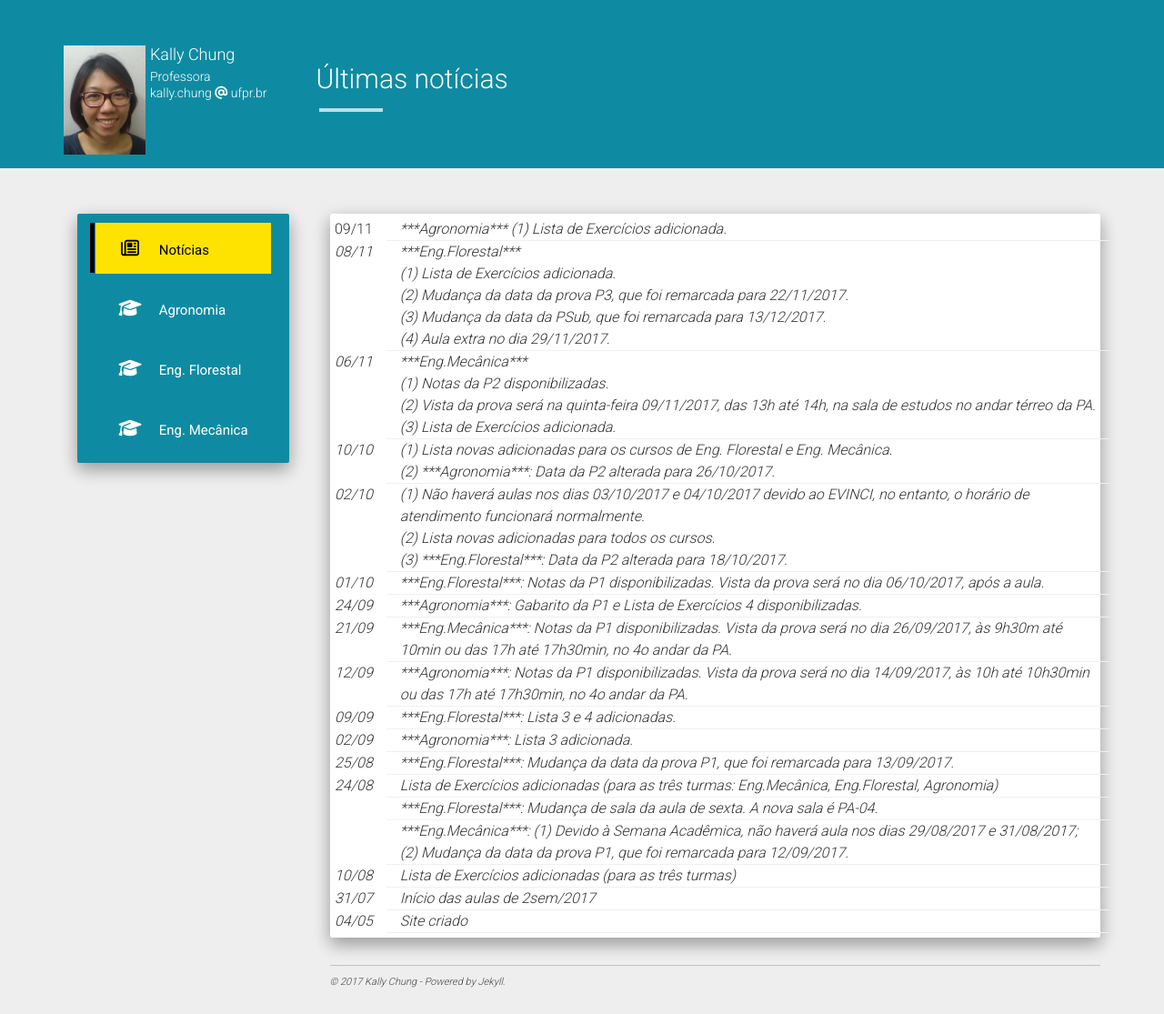
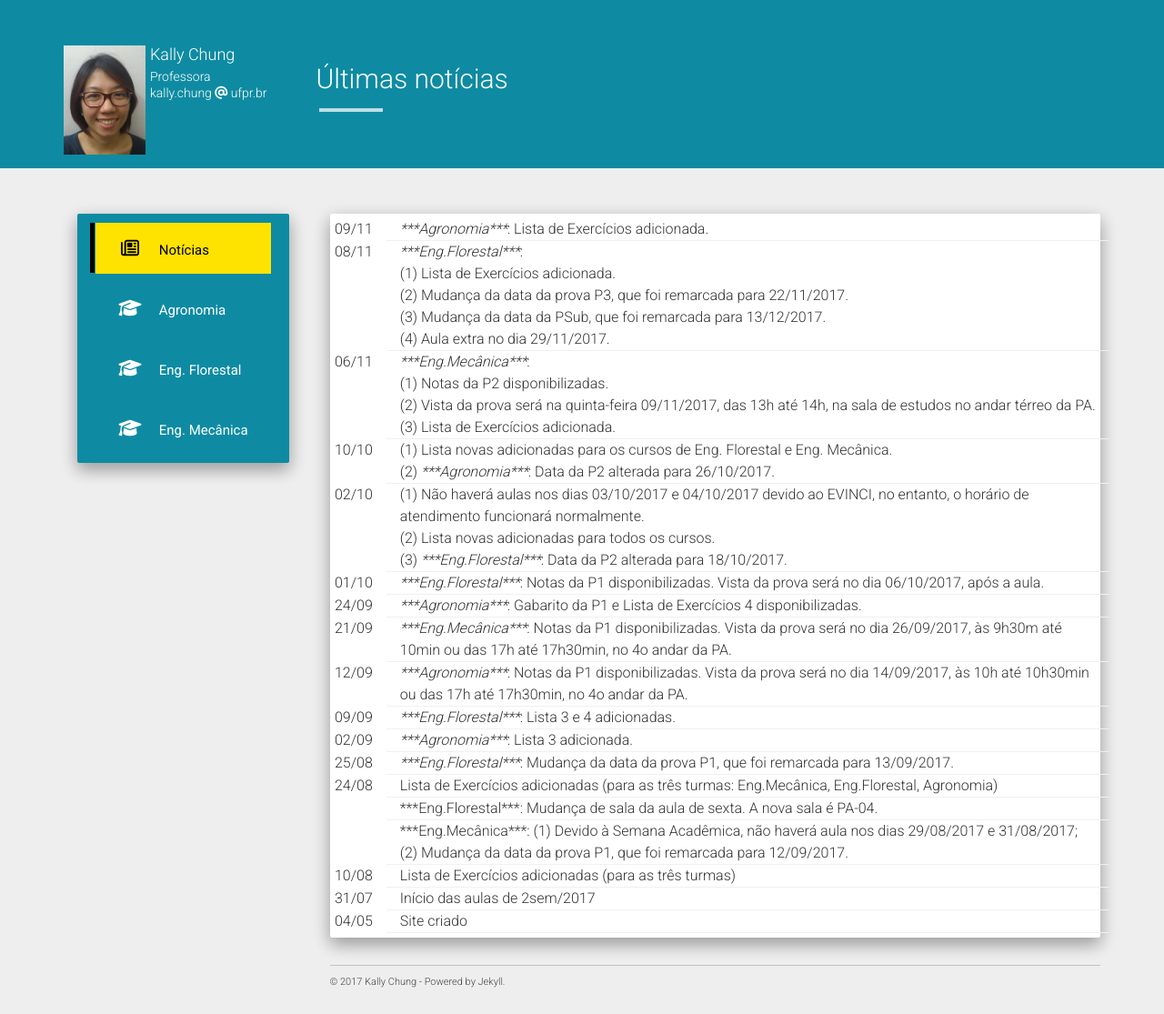
Before and after one commit to chunggnuhc/chunggnuhc.github.io, a Jekyll site: the page built from index.html, in a window 1280 px wide. Shown: the whole page at 91% size. Built offline with Jekyll 4.4.1, drawn with Linux system fonts in a browser that asks for light colours; nearby versions of some CDN libraries.

Commit message:
Update noticias.yml

```diff
--- a/_data/noticias.yml
+++ b/_data/noticias.yml
@@ -1,9 +1,9 @@
 - data: 2017-11-09
-  noticia: "<i>***Agronomia***</i:> (1) Lista de Exercícios adicionada."
+  noticia: "<i>***Agronomia***</i>: Lista de Exercícios adicionada."
 - data: 2017-11-08
-  noticia: "<i>***Eng.Florestal***</i:><br>(1) Lista de Exercícios adicionada. <br>(2) Mudança da data da prova P3, que foi remarcada para 22/11/2017. <br>(3) Mudança da data da PSub, que foi remarcada para 13/12/2017. <br>(4) Aula extra no dia 29/11/2017."
+  noticia: "<i>***Eng.Florestal***</i>:<br>(1) Lista de Exercícios adicionada. <br>(2) Mudança da data da prova P3, que foi remarcada para 22/11/2017. <br>(3) Mudança da data da PSub, que foi remarcada para 13/12/2017. <br>(4) Aula extra no dia 29/11/2017."
 - data: 2017-11-06
-  noticia: "<i>***Eng.Mecânica***</i:><br>(1) Notas da P2 disponibilizadas. <br>(2) Vista da prova será na quinta-feira 09/11/2017, das 13h até 14h, na sala de estudos no andar térreo da PA.<br>(3) Lista de Exercícios adicionada."
+  noticia: "<i>***Eng.Mecânica***</i>:<br>(1) Notas da P2 disponibilizadas. <br>(2) Vista da prova será na quinta-feira 09/11/2017, das 13h até 14h, na sala de estudos no andar térreo da PA.<br>(3) Lista de Exercícios adicionada."
 - data: 2017-10-10
   noticia: "(1) Lista novas adicionadas para os cursos de Eng. Florestal e Eng. Mecânica.<br> (2) <i>***Agronomia***</i>: Data da P2 alterada para 26/10/2017."
 - data: 2017-10-02
```
